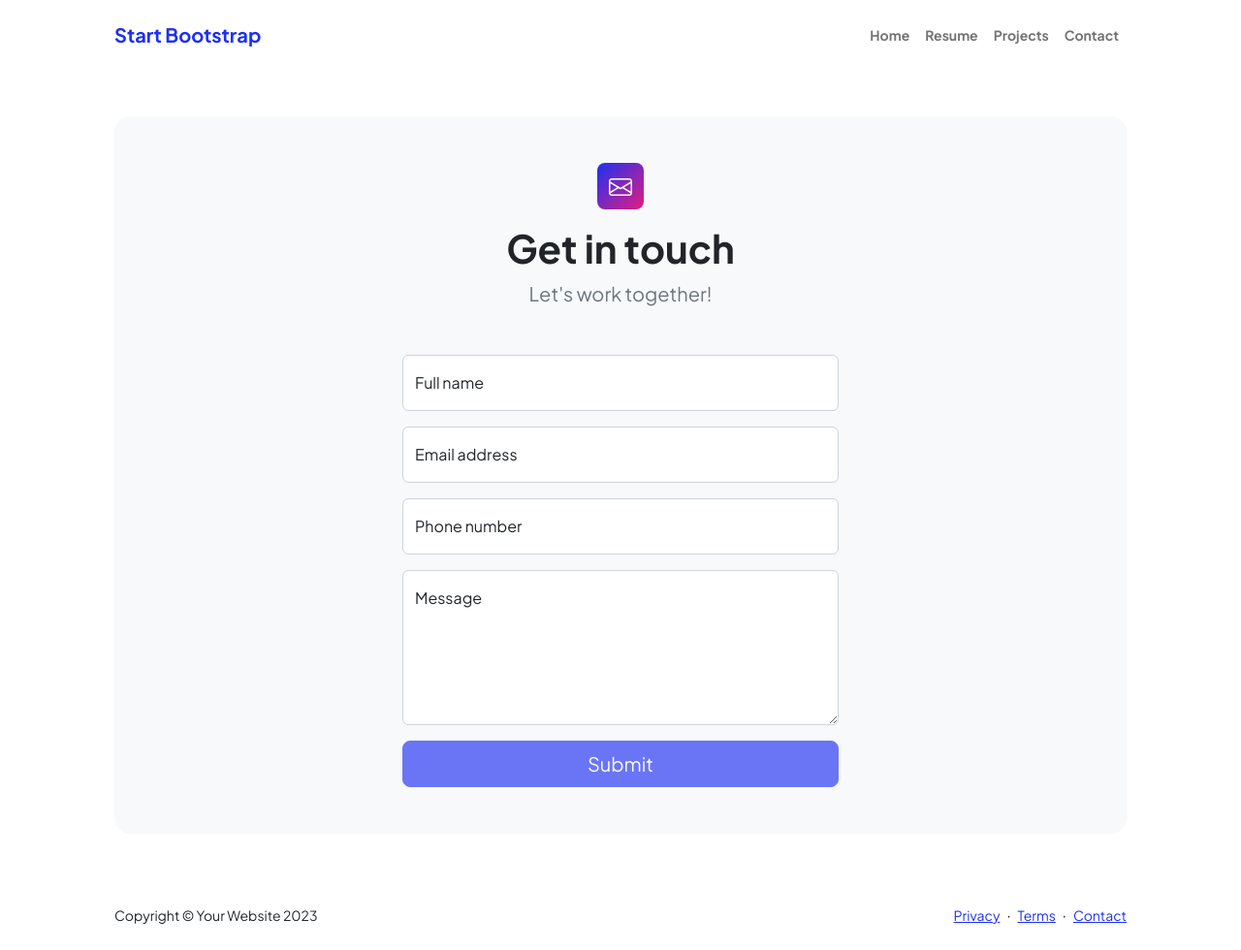
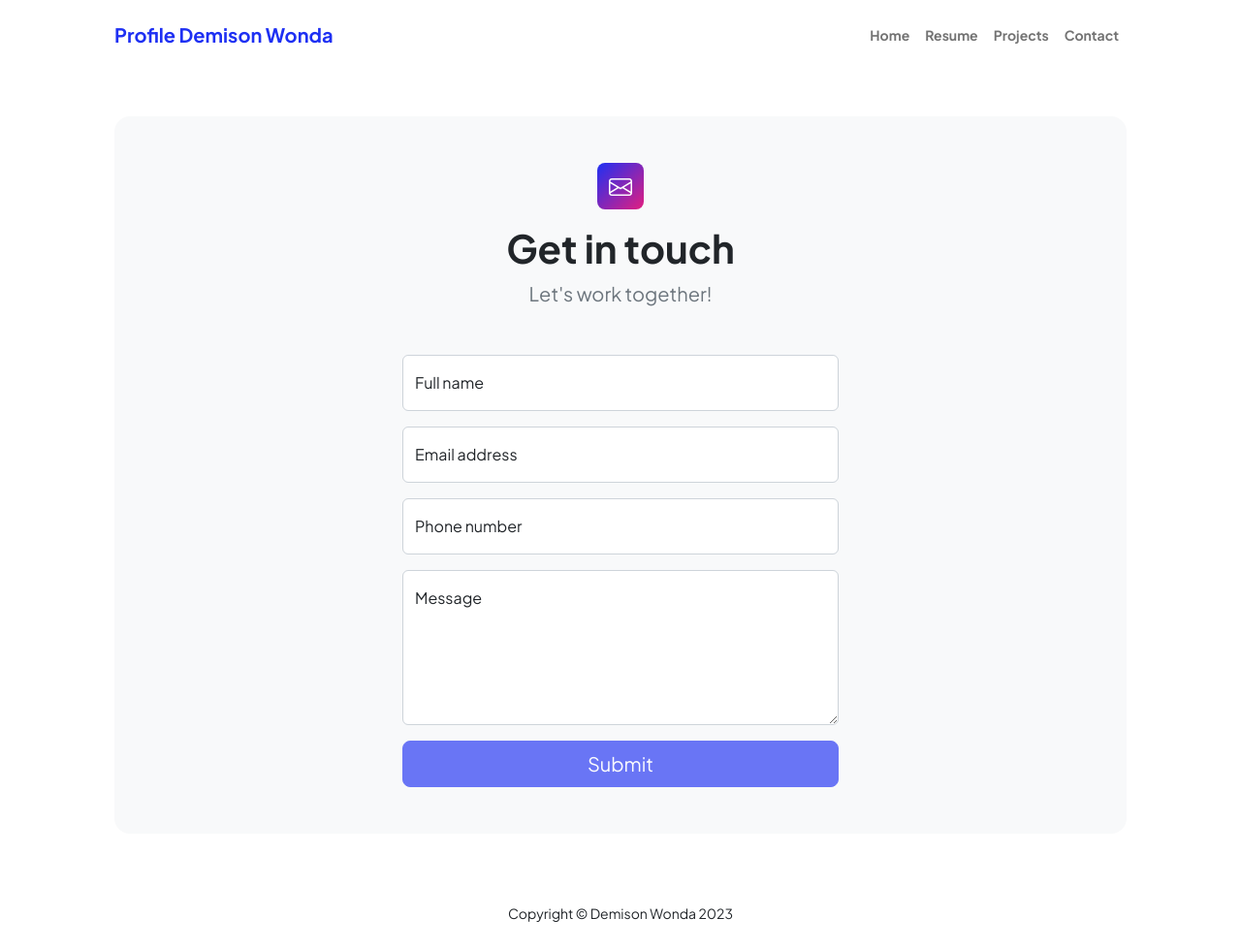
Before and after one commit to DemisonWonda/profile-2023, a plain HTML site: page contact.html in a window 1280 px wide. Shown: the whole page at 97% size. Drawn offline with nearby package versions, Linux system fonts and the light colour scheme.

Commit message:
Modifikasi Contack.html

```diff
--- a/contact.html
+++ b/contact.html
@@ -5,7 +5,7 @@
         <meta name="viewport" content="width=device-width, initial-scale=1, shrink-to-fit=no" />
         <meta name="description" content />
         <meta name="author" content />
-        <title>Modern Business - Start Bootstrap Template</title>
+        <title>profile - Demison Wonda</title>
         <!-- Favicon-->
         <link rel="icon" type="image/x-icon" href="assets/favicon.ico" />
         <!-- Custom Google font-->
@@ -22,7 +22,7 @@
             <!-- Navigation-->
             <nav class="navbar navbar-expand-lg navbar-light bg-white py-3">
                 <div class="container px-5">
-                    <a class="navbar-brand" href="index.html"><span class="fw-bolder text-primary">Start Bootstrap</span></a>
+                    <a class="navbar-brand" href="index.html"><span class="fw-bolder text-primary">Profile Demison Wonda</span></a>
                     <button class="navbar-toggler" type="button" data-bs-toggle="collapse" data-bs-target="#navbarSupportedContent" aria-controls="navbarSupportedContent" aria-expanded="false" aria-label="Toggle navigation"><span class="navbar-toggler-icon"></span></button>
                     <div class="collapse navbar-collapse" id="navbarSupportedContent">
                         <ul class="navbar-nav ms-auto mb-2 mb-lg-0 small fw-bolder">
@@ -108,15 +108,9 @@
         <!-- Footer-->
         <footer class="bg-white py-4 mt-auto">
             <div class="container px-5">
-                <div class="row align-items-center justify-content-between flex-column flex-sm-row">
-                    <div class="col-auto"><div class="small m-0">Copyright &copy; Your Website 2023</div></div>
-                    <div class="col-auto">
-                        <a class="small" href="#!">Privacy</a>
-                        <span class="mx-1">&middot;</span>
-                        <a class="small" href="#!">Terms</a>
-                        <span class="mx-1">&middot;</span>
-                        <a class="small" href="#!">Contact</a>
-                    </div>
+                <div class="row text-center">
+                    <div class="col-12"><div class="small m-0">Copyright &copy; Demison Wonda 2023</div></div>
+
                 </div>
             </div>
         </footer>
```
